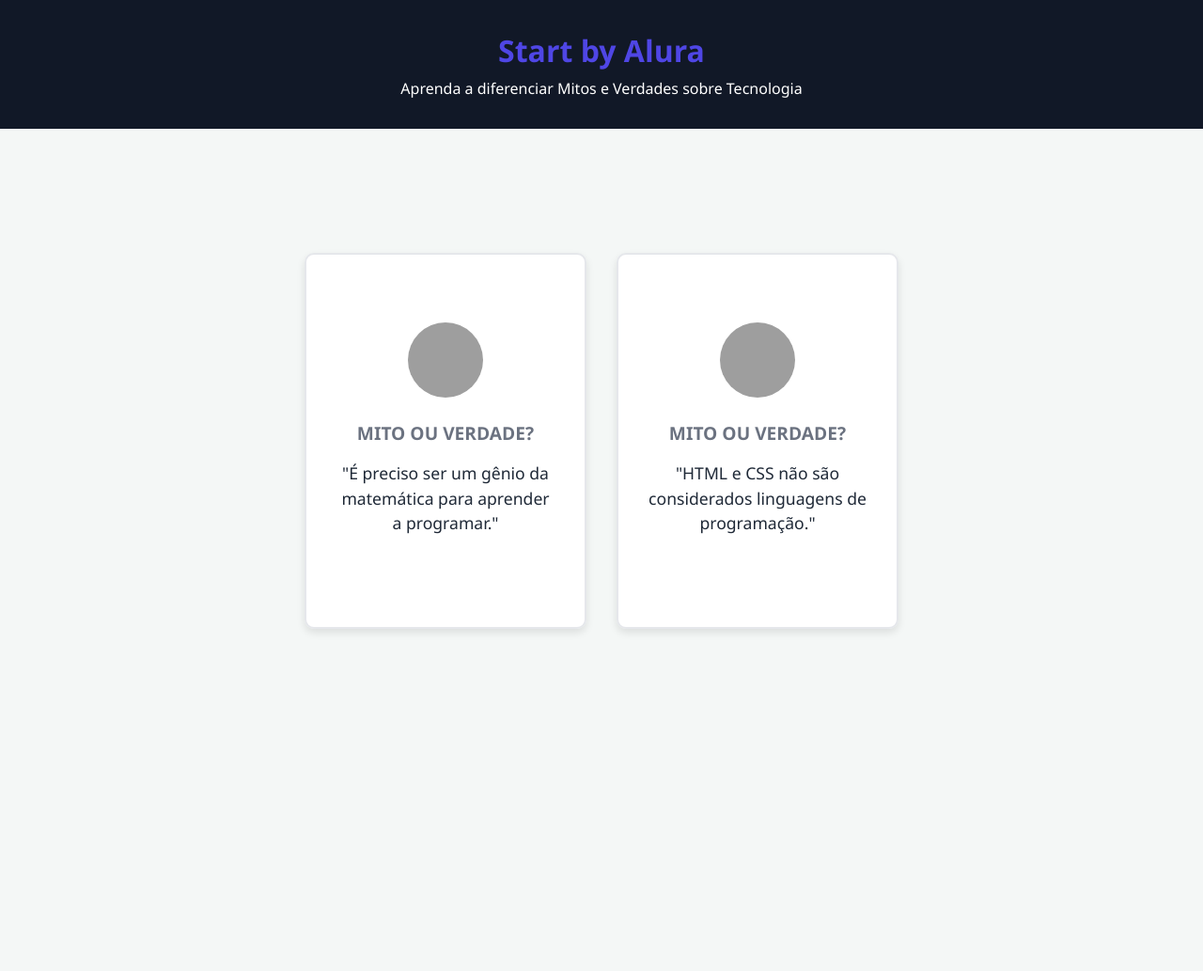
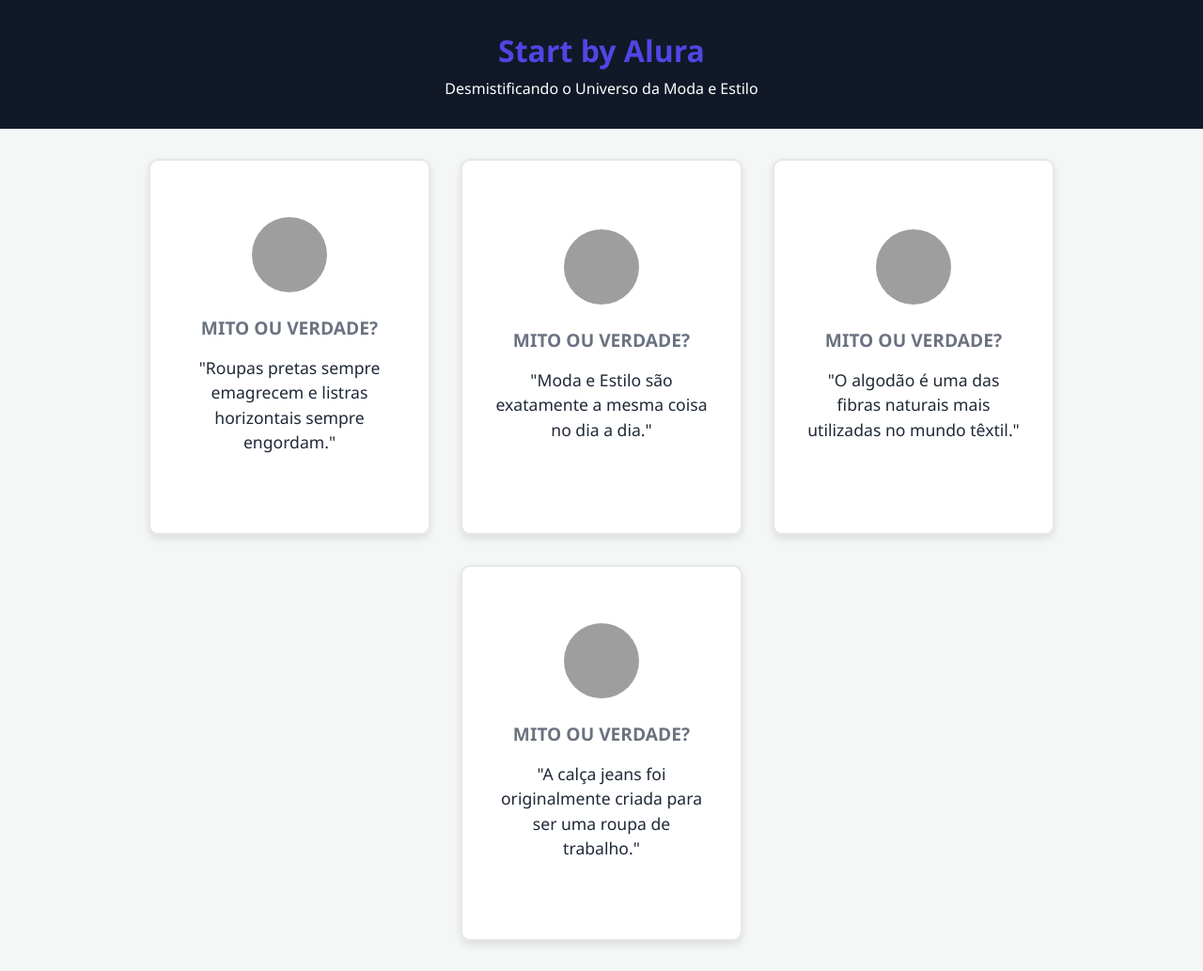
Before and after one commit to jennii05/teste, a plain HTML site: page index.html in a window 1280 px wide. Shown: the whole page at 94% size. Before the commit the page ends 800 px from the top, so only its background shows below. Drawn offline with Linux system fonts and the light colour scheme; grey boxes are pictures that could not be loaded.

Commit message:
Update index.html

```diff
--- a/index.html
+++ b/index.html
@@ -3,14 +3,14 @@
 <head>
     <meta charset="UTF-8">
     <meta name="viewport" content="width=device-width, initial-scale=1.0">
-    <title>Flashcards - Mitos e Verdades</title>
+    <title>Flashcards de Moda - Mitos e Verdades</title>
     <link rel="stylesheet" href="style.css">
 </head>
 <body>
 
     <header class="cabecalho">
         <h1 class="cabecalho__titulo">Start by Alura</h1>
-        <p class="cabecalho__subtitulo">Aprenda a diferenciar Mitos e Verdades sobre Tecnologia</p>
+        <p class="cabecalho__subtitulo">Desmistificando o Universo da Moda e Estilo</p>
     </header>
 
     <main class="conteudo-principal">
@@ -19,17 +19,15 @@
             <!-- Card 1 -->
             <article class="flashcard">
                 <div class="flashcard__interno">
-                    <!-- Frente do Card (Mito) -->
                     <div class="flashcard__frente">
-                        <img class="flashcard__imagem" src="https://unsplash.com" alt="Ícone de linhas de código em uma tela de computador">
+                        <img class="flashcard__imagem" src="https://unsplash.com" alt="Modelo vestindo roupas pretas elegantes em um cenário minimalista">
                         <h2 class="flashcard__titulo-face">Mito ou Verdade?</h2>
-                        <p class="flashcard__texto">"É preciso ser um gênio da matemática para aprender a programar."</p>
+                        <p class="flashcard__texto">"Roupas pretas sempre emagrecem e listras horizontais sempre engordam."</p>
                     </div>
-                    <!-- Verso do Card (Resposta) -->
                     <div class="flashcard__verso flashcard__verso--mito">
                         <h2 class="flashcard__status">MITO!</h2>
-                        <p class="flashcard__texto">Programação exige lógica e resolução de problemas. A matemática avançada só é necessária em áreas específicas como Data Science ou Game Engines.</p>
-                        <a class="flashcard__link" href="https://alura.com.br" target="_blank">Saiba mais na Alura</a>
+                        <p class="flashcard__texto">O caimento do tecido e o corte da peça importam muito mais do que a cor. Listras horizontais finas e bem espaçadas podem, inclusive, alongar a silhueta.</p>
+                        <a class="flashcard__link" href="https://globo.com" target="_blank">Saiba mais na Vogue</a>
                     </div>
                 </div>
             </article>
@@ -37,20 +35,50 @@
             <!-- Card 2 -->
             <article class="flashcard">
                 <div class="flashcard__interno">
-                    <!-- Frente do Card (Verdade) -->
                     <div class="flashcard__frente">
-                        <img class="flashcard__imagem" src="https://unsplash.com" alt="Ícone de notebook exibindo dados e conexões digitais">
+                        <img class="flashcard__imagem" src="https://unsplash.com" alt="Arara de roupas com peças minimalistas em tons neutros">
                         <h2 class="flashcard__titulo-face">Mito ou Verdade?</h2>
-                        <p class="flashcard__texto">"HTML e CSS não são considerados linguagens de programação."</p>
+                        <p class="flashcard__texto">"Moda e Estilo são exatamente a mesma coisa no dia a dia."</p>
                     </div>
-                    <!-- Verso do Card (Resposta) -->
+                    <div class="flashcard__verso flashcard__verso--mito">
+                        <h2 class="flashcard__status">MITO!</h2>
+                        <p class="flashcard__texto">A moda é o que a indústria propõe e é passageira. O estilo é a sua identidade e a forma como você traduz essas tendências para a sua própria realidade.</p>
+                        <a class="flashcard__link" href="https://elle.com.br" target="_blank">Saiba mais na Elle</a>
+                    </div>
+                </div>
+            </article>
+
+            <!-- Card 3 -->
+            <article class="flashcard">
+                <div class="flashcard__interno">
+                    <div class="flashcard__frente">
+                        <img class="flashcard__imagem" src="https://unsplash.com" alt="Camiseta de algodão básica branca dobrada sobre uma mesa">
+                        <h2 class="flashcard__titulo-face">Mito ou Verdade?</h2>
+                        <p class="flashcard__texto">"O algodão é uma das fibras naturais mais utilizadas no mundo têxtil."</p>
+                    </div>
                     <div class="flashcard__verso flashcard__verso--verdade">
                         <h2 class="flashcard__status">VERDADE!</h2>
-                        <p class="flashcard__texto">O HTML é uma linguagem de de marcação de hipertexto e o CSS é uma linguagem de estilos. Elas estruturam e estilizam a web, mas não possuem lógica computacional.</p>
-                        <a class="flashcard__link" href="https://alura.com.br" target="_blank">Saiba mais na Alura</a>
+                        <p class="flashcard__texto">O algodão domina a produção de roupas devido ao seu conforto, respirabilidade e versatilidade de tecimento para blusas, calças e vestidos.</p>
+                        <a class="flashcard__link" href="https://abit.org.br" target="_blank">Saiba mais na ABIT</a>
                     </div>
-                </article>
-            </div>
+                </div>
+            </article>
+
+            <!-- Card 4 -->
+            <article class="flashcard">
+                <div class="flashcard__interno">
+                    <div class="flashcard__frente">
+                        <img class="flashcard__imagem" src="https://unsplash.com" alt="Close-up de calça jeans azul clássica evidenciando as costuras">
+                        <h2 class="flashcard__titulo-face">Mito ou Verdade?</h2>
+                        <p class="flashcard__texto">"A calça jeans foi originalmente criada para ser uma roupa de trabalho."</p>
+                    </div>
+                    <div class="flashcard__verso flashcard__verso--verdade">
+                        <h2 class="flashcard__status">VERDADE!</h2>
+                        <p class="flashcard__texto">Criada no século XIX por Levi Strauss, a calça jeans de brim com rebites de cobre foi feita para mineradores e operários que precisavam de tecidos muito resistentes.</p>
+                        <a class="flashcard__link" href="https://levis.com.br" target="_blank">Saiba mais na Levi's</a>
+                    </div>
+                </div>
+            </article>
 
         </section>
     </main>
```
